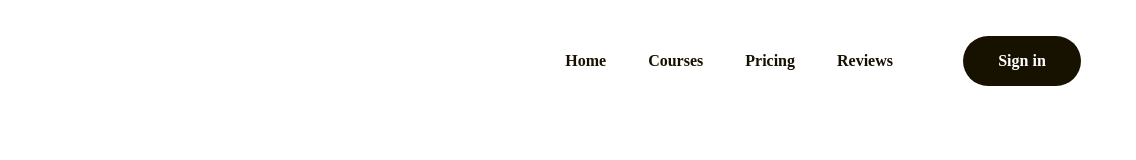
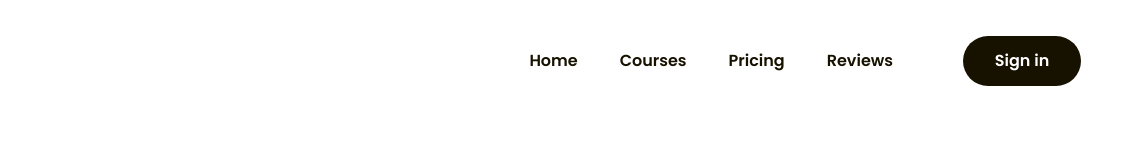
Before and after one commit to duytran1023/duy-htmlcss-02, a plain HTML site: page index.html in a window 1280 px wide. Shown: the full height of the page, 144-1280 px from the left. Drawn offline with Linux system fonts and the light colour scheme; a web font is replaced by a local one.

Commit message:
add font and header

```diff
--- a/assets/css/styles.css
+++ b/assets/css/styles.css
@@ -20,7 +20,7 @@ html {
 
 body {
     font-size: 1.6rem;
-    font-family: Poppins;
+    font-family: 'Poppins', sans-serif;
 }
 
 /* common */
--- a/index.html
+++ b/index.html
@@ -5,11 +5,10 @@
         <meta name="viewport" content="width=device-width, initial-scale=1.0" />
         <title>Document</title>
         <!-- font -->
-
         <link rel="preconnect" href="https://fonts.googleapis.com" />
         <link rel="preconnect" href="https://fonts.gstatic.com" crossorigin />
         <link
-            href="https://fonts.googleapis.com/css2?family=Lato:wght@700&display=swap"
+            href="https://fonts.googleapis.com/css2?family=Poppins:ital,wght@0,400;0,500;0,600;0,700;1,400&family=Sen:wght@700&display=swap"
             rel="stylesheet"
         />
 
```
